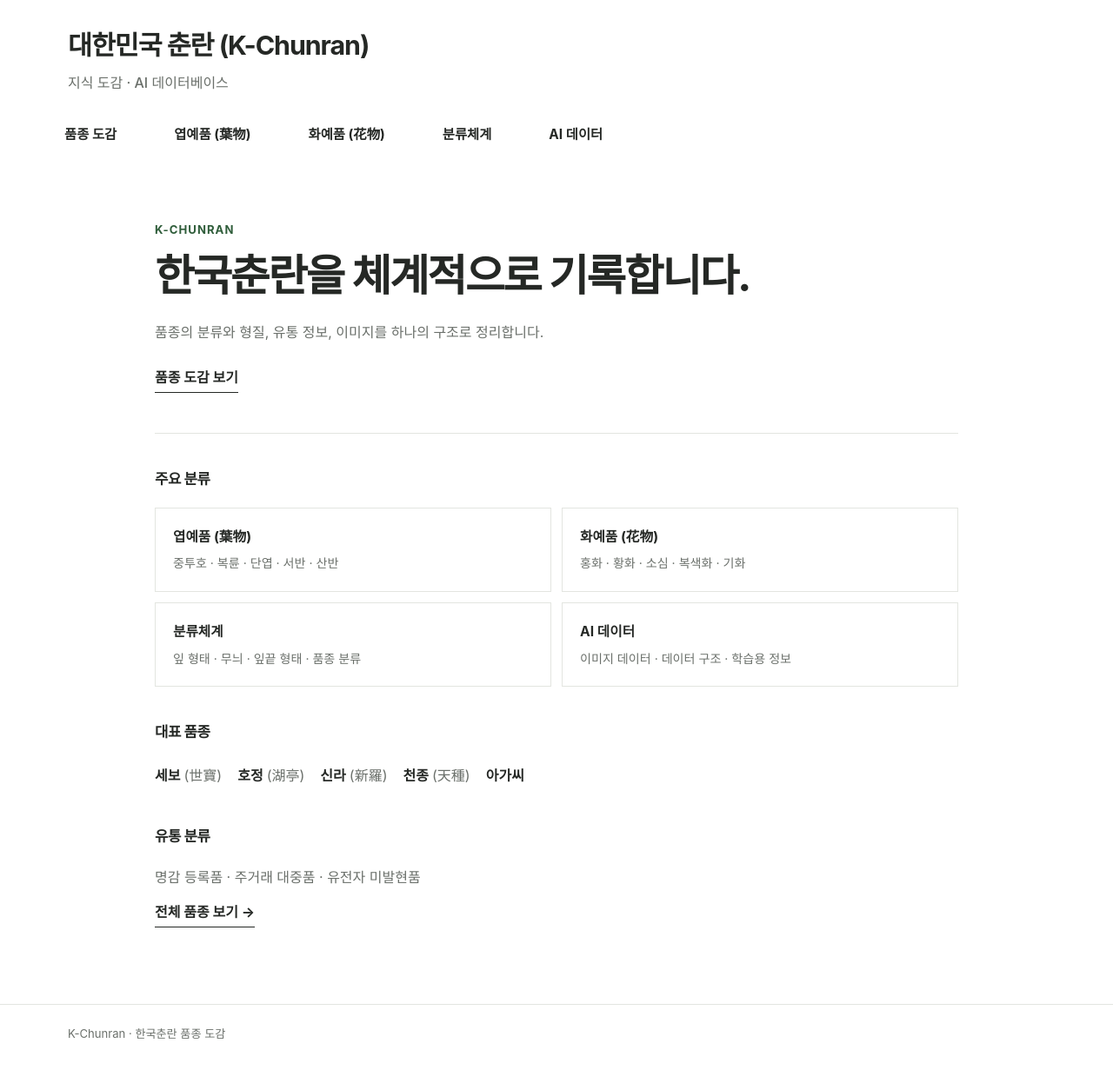
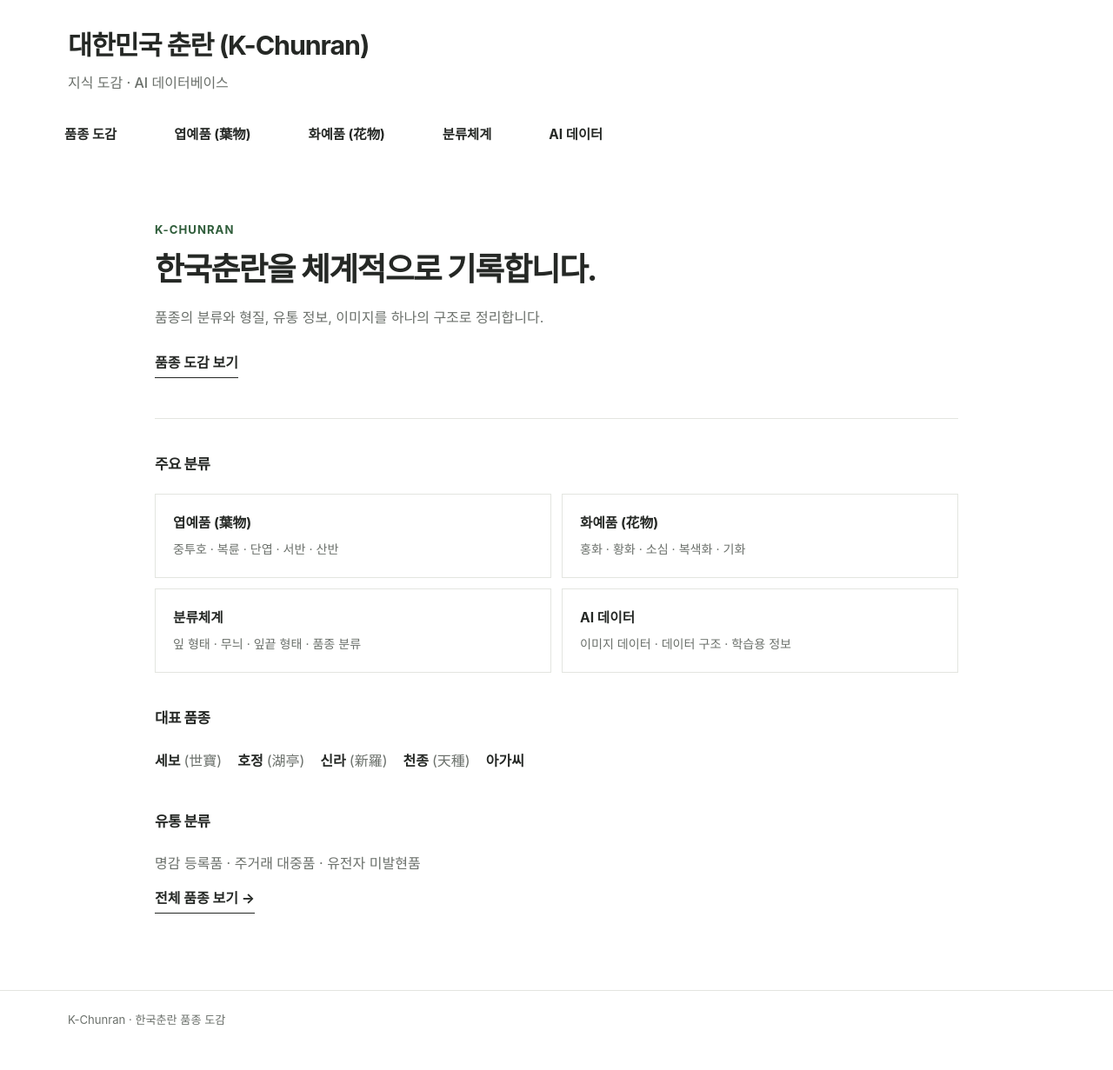
Before and after one commit to parasolra5-pixel/K-chunran, a Jekyll site: the page built from index.md, in a window 1280 px wide. Shown: the whole page at 87% size. Built offline with Jekyll 4.4.1, drawn with Linux system fonts in a browser that asks for light colours.

Commit message:
style: reduce homepage hero title size

```diff
--- a/assets/css/k-chunran.css
+++ b/assets/css/k-chunran.css
@@ -176,7 +176,7 @@ a { color: inherit; }
 
 .kc-hero-title {
   margin: 0;
-  font-size: clamp(2rem, 4vw, 3.1rem);
+  font-size: clamp(1.65rem, 3vw, 2.3rem);
   line-height: 1.28;
   font-weight: 700;
   letter-spacing: -0.045em;
@@ -319,7 +319,7 @@ a { color: inherit; }
   .kc-nav-group:focus-within .kc-mega-menu { display: block; }
   .kc-main { padding: 34px 18px 60px; }
   .kc-hero { padding-top: 8px; padding-bottom: 34px; }
-  .kc-hero-title { font-size: 2rem; }
+  .kc-hero-title { font-size: 1.8rem; }
   .kc-home-grid { grid-template-columns: 1fr; }
   .kc-home-card { padding: 17px 18px; }
   .kc-footer-inner { padding-left: 18px; padding-right: 18px; }
```
